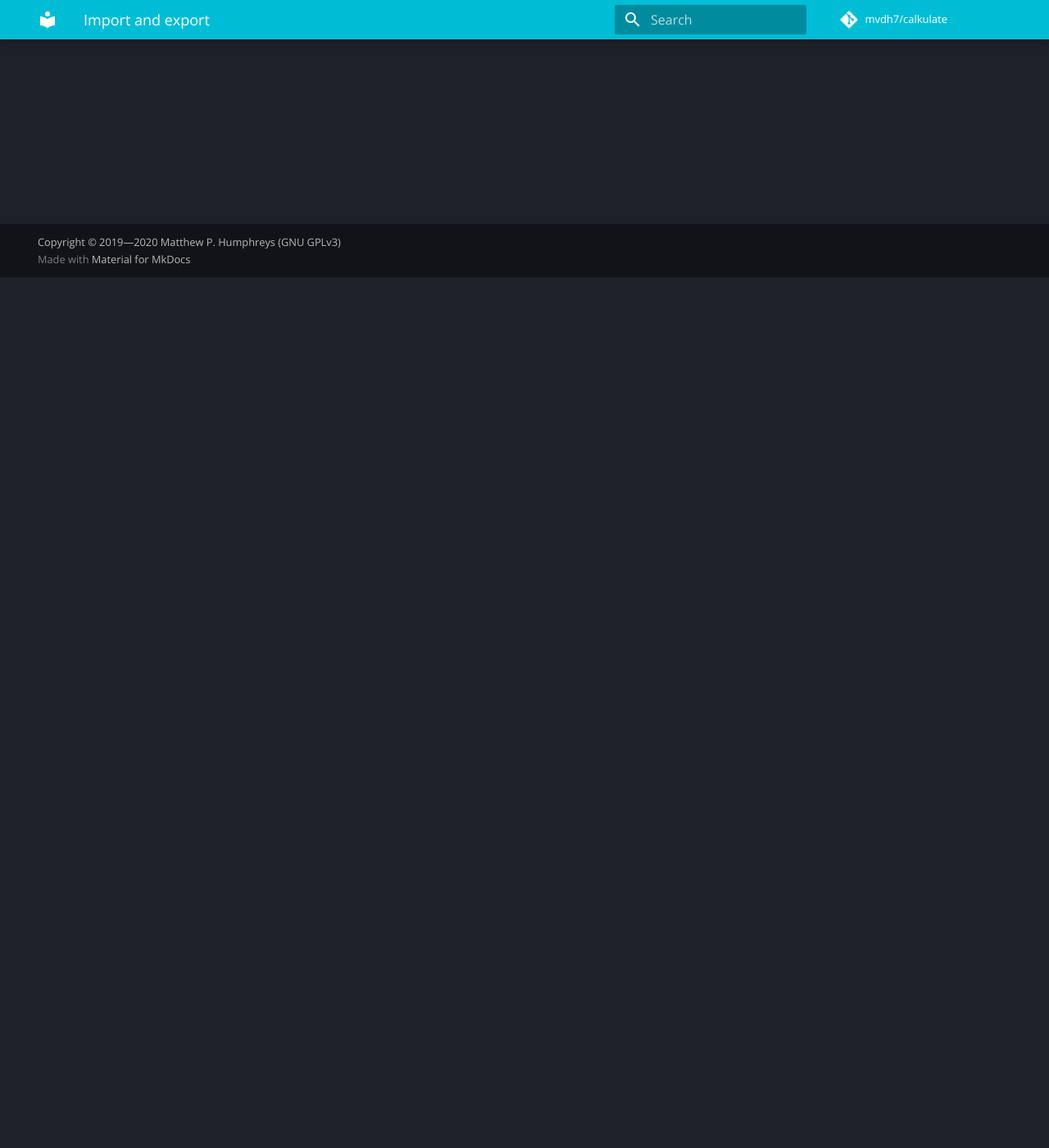
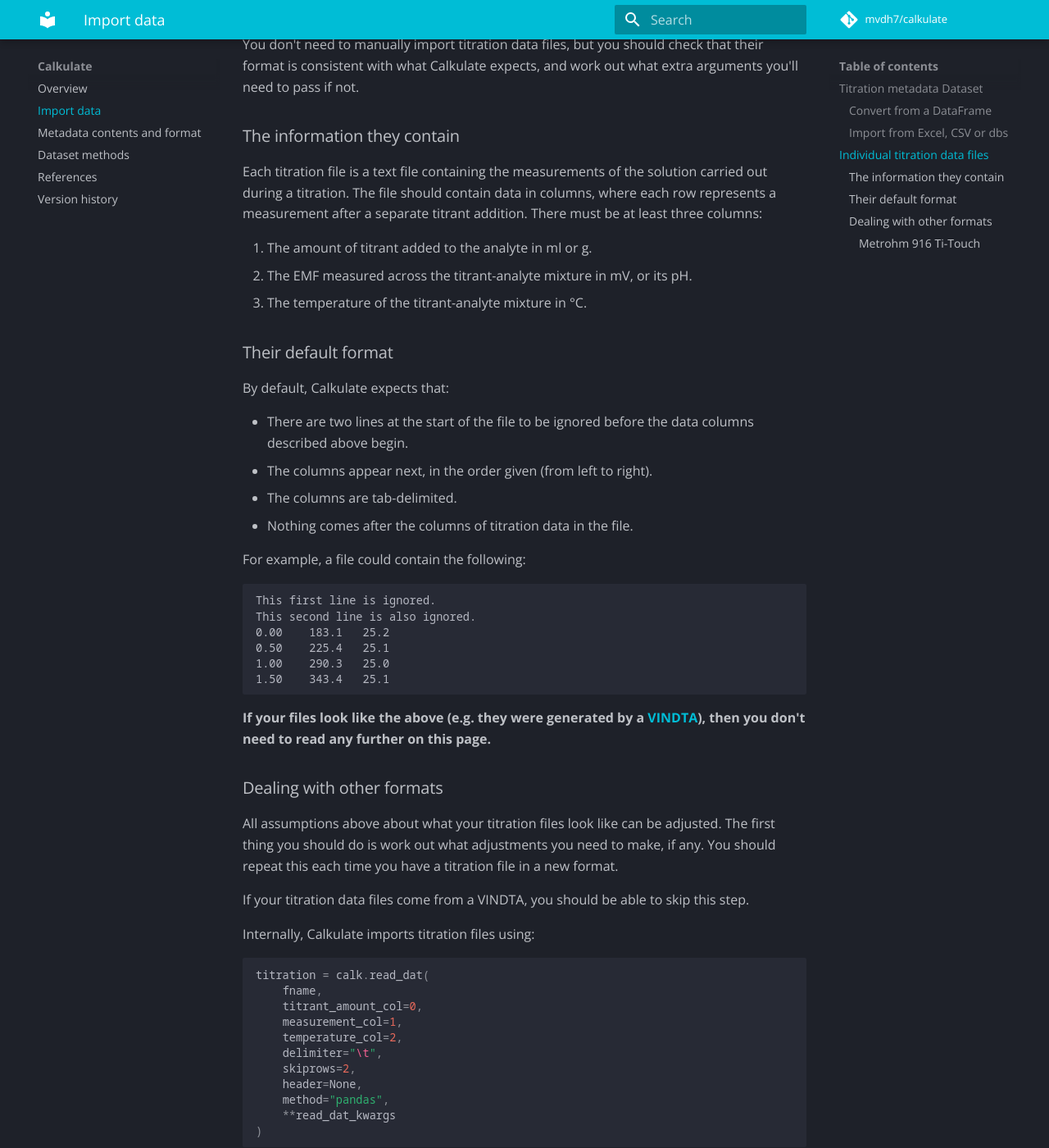
Before and after one commit to mvdh7/calkulate, an MkDocs documentation site: the page built from docs/io.md, in a window 1280 px wide and 1400 px high, scrolled down 1062 px. Shown: the whole window at 82% size. Built offline with MkDocs 1.6.1 and Material for MkDocs 9.7.7, drawn with Linux system fonts in a browser that asks for light colours; comment, search, counter and statistics services are not loaded; some of the changed text lies outside the part shown.

Commit message:
Draft documentation

````diff
--- a/docs/io.md
+++ b/docs/io.md
@@ -1,7 +1,120 @@
-# Data import and export
+# Importing data to Calkulate
+
+All the code snippets below assume the import convention:
+
+```python
+import calkulate as calk
+```
+
+## Titration metadata Dataset
+
+Calkulate essentially works by adding extra functions to a standard [pandas DataFrame](https://pandas.pydata.org/pandas-docs/stable/reference/api/pandas.DataFrame.html).  The DataFrame with extra functions is called a Calkulate Dataset.  A Dataset consists of any number of separate titrations.
+
+### Convert from a DataFrame
+
+If your titration metadata is already imported as a DataFrame, you can directly convert it into a Dataset:
+
+```python
+ds = calk.Dataset(ds)
+```
+
+### Import from Excel, CSV or dbs
+
+Or if your titration metadata is in an Excel spreadsheet, a CSV file, or a VINDTA-generated .dbs file, you can import these with:
+
+```python
+ds = calk.read_excel("path/to/metadata_file.xlsx")
+ds = calk.read_csv("path/to/metadata_file.csv")
+ds = calk.read_dbs("path/to/metadata_file.dbs")
+```
+
+`read_excel` and `read_csv` are light wrappers around the pandas functions of the same name.  You can add any kwargs needed by the pandas functions and they will be passed on.
+
+`read_dbs` also renames several columns from their defaults to the names expected by Calkulate.
+
+The columns in the Dataset [must be named in a specific way]().
 
 ## Individual titration data files
 
+You don't need to manually import titration data files, but you should check that their format is consistent with what Calkulate expects, and work out what extra arguments you'll need to pass if not.
+
+### The information they contain
+
+Each titration file is a text file containing the measurements of the solution carried out during a titration.  The file should contain data in columns, where each row represents a measurement after a separate titrant addition.  There must be at least three columns:
+
+  1. The amount of titrant added to the analyte in ml or g.
+  2. The EMF measured across the titrant-analyte mixture in mV, or its pH.
+  3. The temperature of the titrant-analyte mixture in °C.
+
+### Their default format
+
+By default, Calkulate expects that:
+
+  * There are two lines at the start of the file to be ignored before the data columns described above begin.
+  * The columns appear next, in the order given (from left to right).
+  * The columns are tab-delimited.
+  * Nothing comes after the columns of titration data in the file.
+
+For example, a file could contain the following:
+
+    This first line is ignored.
+    This second line is also ignored.
+    0.00    183.1   25.2
+    0.50    225.4   25.1
+    1.00    290.3   25.0
+    1.50    343.4   25.1
+
+**If your files look like the above (e.g. they were generated by a [VINDTA](http://www.marianda.com/index.php?site=products&subsite=vindta3c)), then you don't need to read any further on this page.**
+
+### Dealing with other formats
+
+All assumptions above about what your titration files look like can be adjusted.  The first thing you should do is work out what adjustments you need to make, if any.  You should repeat this each time you have a titration file in a new format.
+
+If your titration data files come from a VINDTA, you should be able to skip this step.
+
+Internally, Calkulate imports titration files using:
+
+    :::python
+    titration = calk.read_dat(
+        fname,
+        titrant_amount_col=0,
+        measurement_col=1,
+        temperature_col=2,
+        delimiter="\t",
+        skiprows=2,
+        header=None,
+        method="pandas",
+        **read_dat_kwargs
+    )
+
+The only required input, `fname`, is the titration file name.  Calkulate imports the data from this file using [`pandas.read_table`](https://pandas.pydata.org/pandas-docs/stable/reference/api/pandas.read_table.html), which is where inputs `delimiter`, `skiprows`, and any other `read_dat_kwargs` that you may need to use are passed on to.
+
+`read_dat` extracts the columns identified by `titrant_amount_col`, `measurement_col` and `temperature_col` into columns `"titrant_amount"`, `"measurement"` and `"temperature"` of a DataFrame called `titration`.
+
+Before going further with Calkulate, you should make sure that you can import one of your titration files successfully using `calk.read_dat`.  You won't actually call this function directly, but you need to know any optional settings it requires for your titration files.  Assemble these optional settings in a dict and check they work.  For example, if you needed to skip 5 header lines, not 2, your file was comma-delimited, not tab-, and there was an extra column between the measurement data and the temperature:
+
 ```python
-calk.read_dat(fname)
+import calkulate as calk
+
+# Assemble input arguments
+file_name = "my_dat_file.dat"
+read_dat_kwargs = {
+    "skip_header": 5,
+    "temperature_col": 3,
+    "delimiter": ",",
+}
+
+# Run the import function
+titration = calk.read_dat(file_name, **read_dat_kwargs)
+
+# Check the output looks good
+print(titration["titrant_amount")  # prints out the amount of titrant column
+print(titration["measurement"])  # prints out the measurement column (e.g. EMF)
+print(titration["temperature"])  # prints out the temperature
 ```
+
+Keep a note of `read_dat_kwargs` - you'll need it later!
+
+#### Metrohm 916 Ti-Touch
+
+If your titration files were generated by a Metrohm 916 Ti-Touch Titrator (i.e. [they look like this](https://github.com/mvdh7/calkulate/blob/master/tests/data/PC_LIMS_Report-SEA2-20200317-130328.txt)) then you should be able to just use `calk.kwargs_TiTouch` as the `read_dat_kwargs` input.
--- a/mkdocs.yml
+++ b/mkdocs.yml
@@ -9,7 +9,9 @@
 
 nav:
   - Overview: index.md
-  - Import and export: io.md
+  - Import data: io.md
+  - Metadata contents and format: metadata.md
+  - Dataset methods: methods.md
   - References: references.md
   - Version history: versions.md
 
````
Also changed, not shown: docs/index.md (+3 -2 lines), docs/metadata.md (added, +130 -0 lines), docs/methods.md (added, +95 -0 lines), 4 other files.
